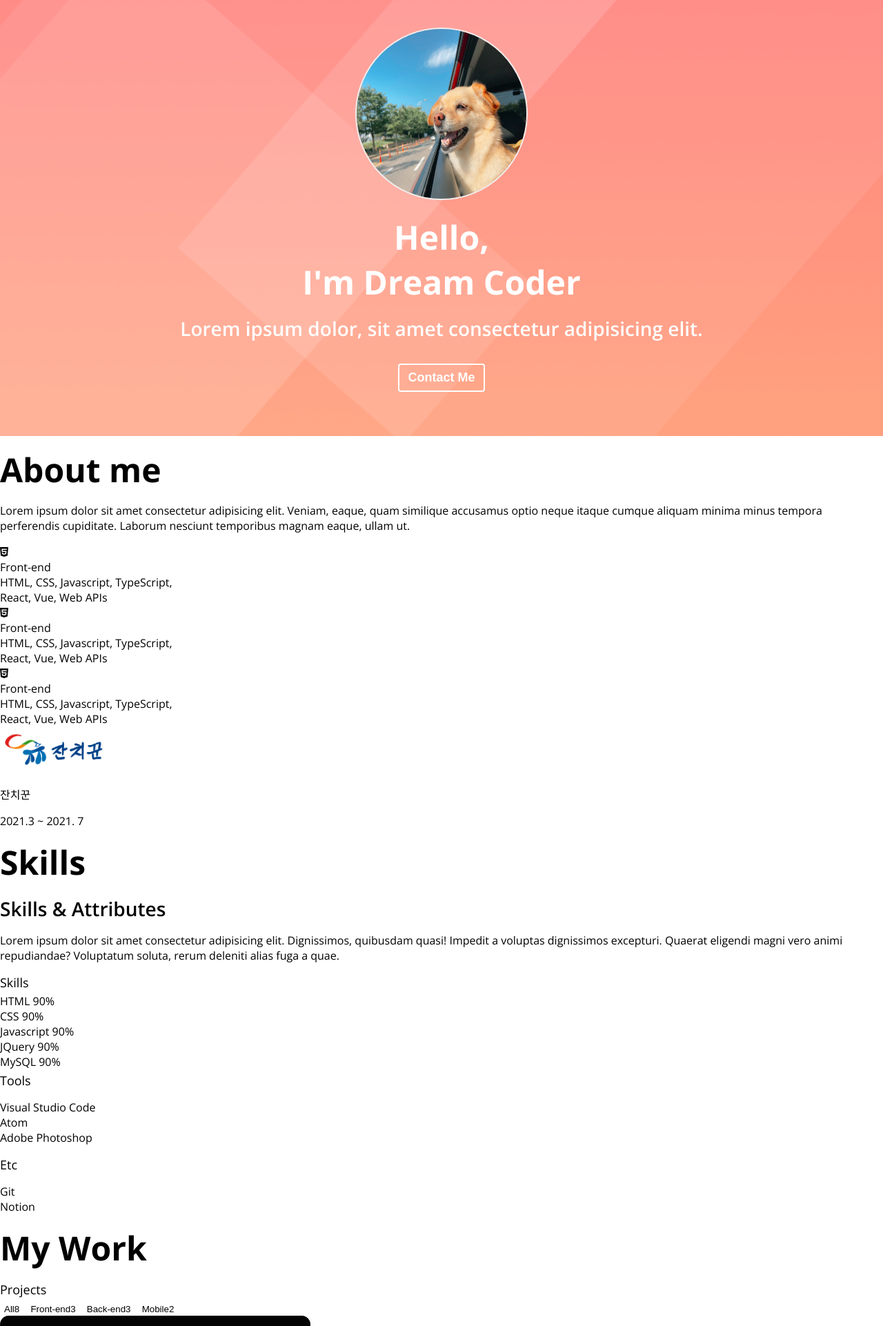
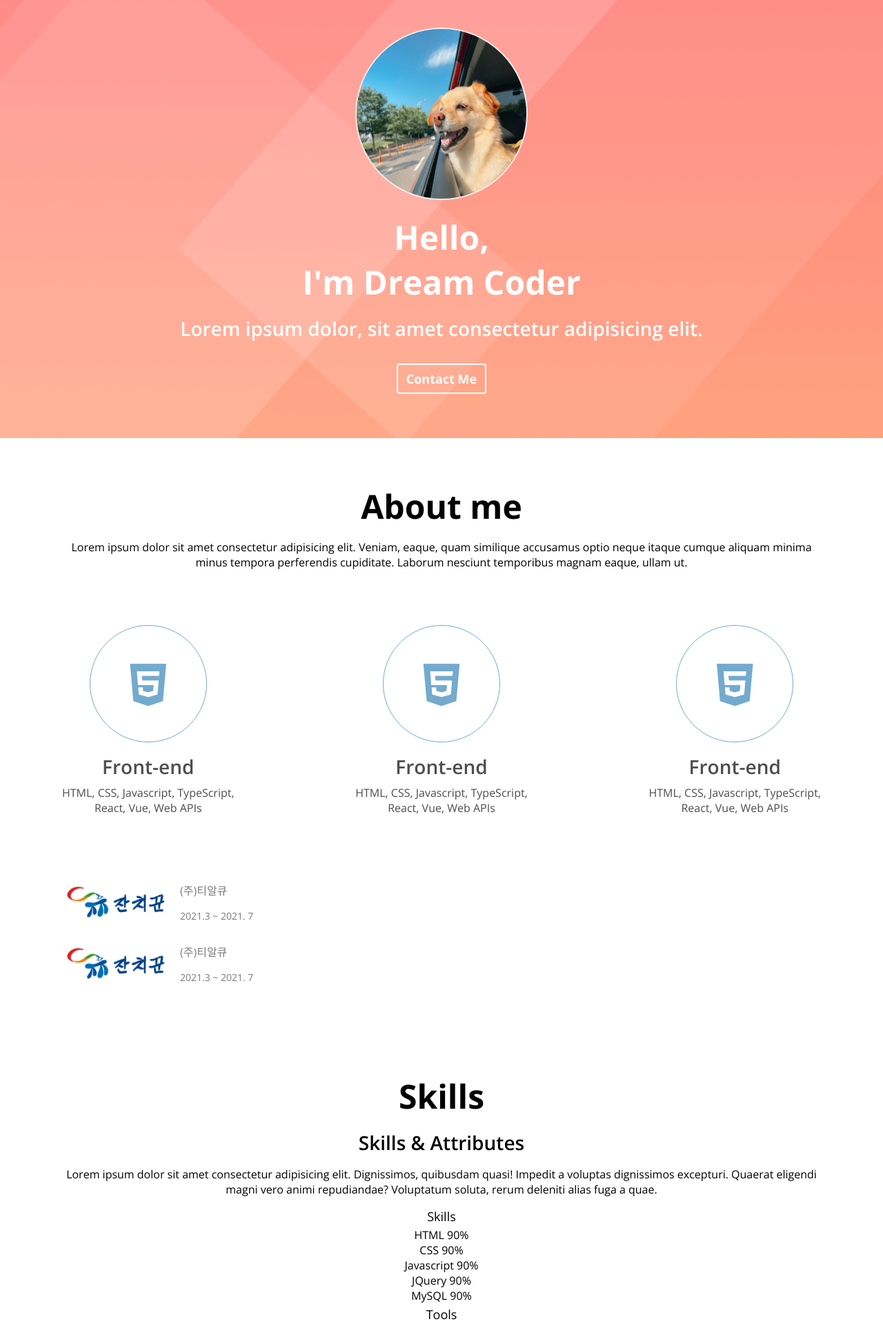
Before and after one commit to leem7473/portfolio, a PHP site: page / in a window 1280 px wide. Shown: the part 104-2026 px from the top of the page at 69% size. Run offline with PHP 8.4, Linux system fonts and the light colour scheme; some libraries are stand-ins or nearby versions.

Commit message:
CSS : About

```diff
--- a/index.html
+++ b/index.html
@@ -51,7 +51,7 @@
       <button class="home__contact">Contact Me</button>
     </section>
     <!-- About -->
-    <section id="about">
+    <section id="about" class="section">
       <h1>About me</h1>
       <p>
         Lorem ipsum dolor sit amet consectetur adipisicing elit. Veniam, eaque,
@@ -64,7 +64,7 @@
           <div class="major__icon">
             <i class="fa fa-brands fa-html5"></i>
           </div>
-          <div class="major__title">Front-end</div>
+          <h2 class="major__title">Front-end</h2>
           <div class="major__description">
             HTML, CSS, Javascript, TypeScript,
             <br />React, Vue, Web APIs
@@ -74,7 +74,7 @@
           <div class="major__icon">
             <i class="fa fa-brands fa-html5"></i>
           </div>
-          <div class="major__title">Front-end</div>
+          <h2 class="major__title">Front-end</h2>
           <div class="major__description">
             HTML, CSS, Javascript, TypeScript,
             <br />React, Vue, Web APIs
@@ -84,7 +84,7 @@
           <div class="major__icon">
             <i class="fa fa-brands fa-html5"></i>
           </div>
-          <div class="major__title">Front-end</div>
+          <h2 class="major__title">Front-end</h2>
           <div class="major__description">
             HTML, CSS, Javascript, TypeScript,
             <br />React, Vue, Web APIs
@@ -98,14 +98,26 @@
             alt="잔치꾼 로고"
             class="job_logo"
           />
-          <p class="job__name">잔치꾼</p>
-          <p class="job__period">2021.3 ~ 2021. 7</p>
+          <div class="job__description">
+            <p class="job__name">&#40;주&#41;티알큐</p>
+            <p class="job__period">2021.3 ~ 2021. 7</p>
+          </div>
         </div>
-        <div class="job"></div>
+        <div class="job">
+          <img
+            src="imgs/jobs/janchi__logo.png"
+            alt="잔치꾼 로고"
+            class="job_logo"
+          />
+          <div class="job__description">
+            <p class="job__name">&#40;주&#41;티알큐</p>
+            <p class="job__period">2021.3 ~ 2021. 7</p>
+          </div>
+        </div>
       </div>
     </section>
     <!-- Skills -->
-    <section id="skills">
+    <section id="skills" class="section">
       <h1>Skills</h1>
       <h2>Skills & Attributes</h2>
       <p>
@@ -183,7 +195,7 @@
       </div>
     </section>
     <!-- Work -->
-    <section id="work">
+    <section id="work" class="section">
       <h1>My Work</h1>
       <h3>Projects</h3>
       <div class="work__categories">
@@ -257,7 +269,7 @@
       </div>
     </section>
     <!-- Testimonials -->
-    <section id="testimonials">
+    <section id="testimonials" class="section">
       <h1>Testimonials</h1>
       <h3>See what they say about me</h3>
       <div class="testimonials">
@@ -296,7 +308,7 @@
       </div>
     </section>
     <!-- Contact -->
-    <section id="contact">
+    <section id="contact" class="section">
       <h1 class="contact__title">Let's talk</h1>
       <h2 class="contact__email">ljm7473@gmail.com</h2>
       <div class="contact__link">
--- a/style.css
+++ b/style.css
@@ -26,8 +26,11 @@
   --weight-semi-bold: 600;
   --weight-regular: 400;
 
-  /* size */
+  /* Size */
   --size-border-radius: 4px;
+
+  /* Animation */
+  --animation-duration: 300ms;
 }
 
 /* Universal tags  */
@@ -59,6 +62,7 @@ button {
   cursor: pointer;
   border: none;
   outline: none;
+  font-family: "Open Sans", sans-serif;
 }
 
 /* Typography */
@@ -146,3 +150,73 @@ h3 {
   border-radius: var(--size-border-radius);
   color: var(--color-white);
 }
+
+/* Section common */
+
+.section {
+  padding: 50px;
+  text-align: center;
+  max-width: 1200px;
+  margin: auto;
+}
+
+/* About */
+
+.about__majors {
+  display: flex;
+  justify-content: space-between;
+  margin: 80px 0;
+}
+
+.major__icon {
+  width: 170px;
+  height: 170px;
+  line-height: 170px;
+  font-size: 70px;
+  margin: auto;
+  color: var(--color-blue);
+  border: 1px solid var(--color-blue);
+  border-radius: 50%;
+  margin-bottom: 16px;
+}
+
+.major__icon i {
+  transition: all var(--animation-duration) ease;
+}
+
+.major__icon:hover i {
+  color: var(--color-pink);
+  transform: rotate(-30deg) scale(1.1);
+}
+
+.major__title,
+.major__description {
+  color: var(--color-dark-grey);
+}
+
+.major__description {
+  font-size: var(--font-small);
+}
+
+.job {
+  display: flex;
+  align-items: center;
+}
+
+.job__description {
+  margin: 0 16px;
+  text-align: left;
+}
+
+.job__name,
+.job__period {
+  color: var(--color-light-grey);
+}
+
+.job__name {
+  font-size: var(--font-small);
+}
+
+.job__period {
+  font-size: var(--font-micro);
+}
```
